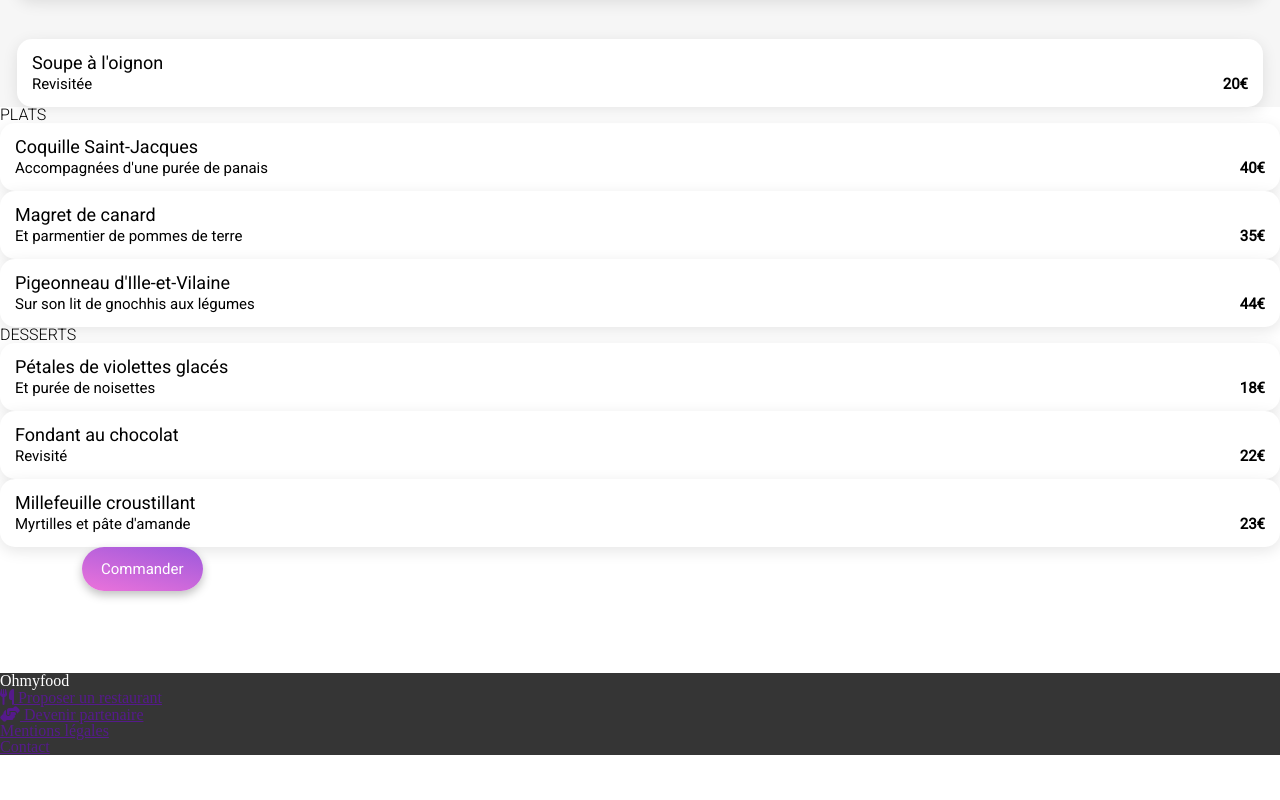
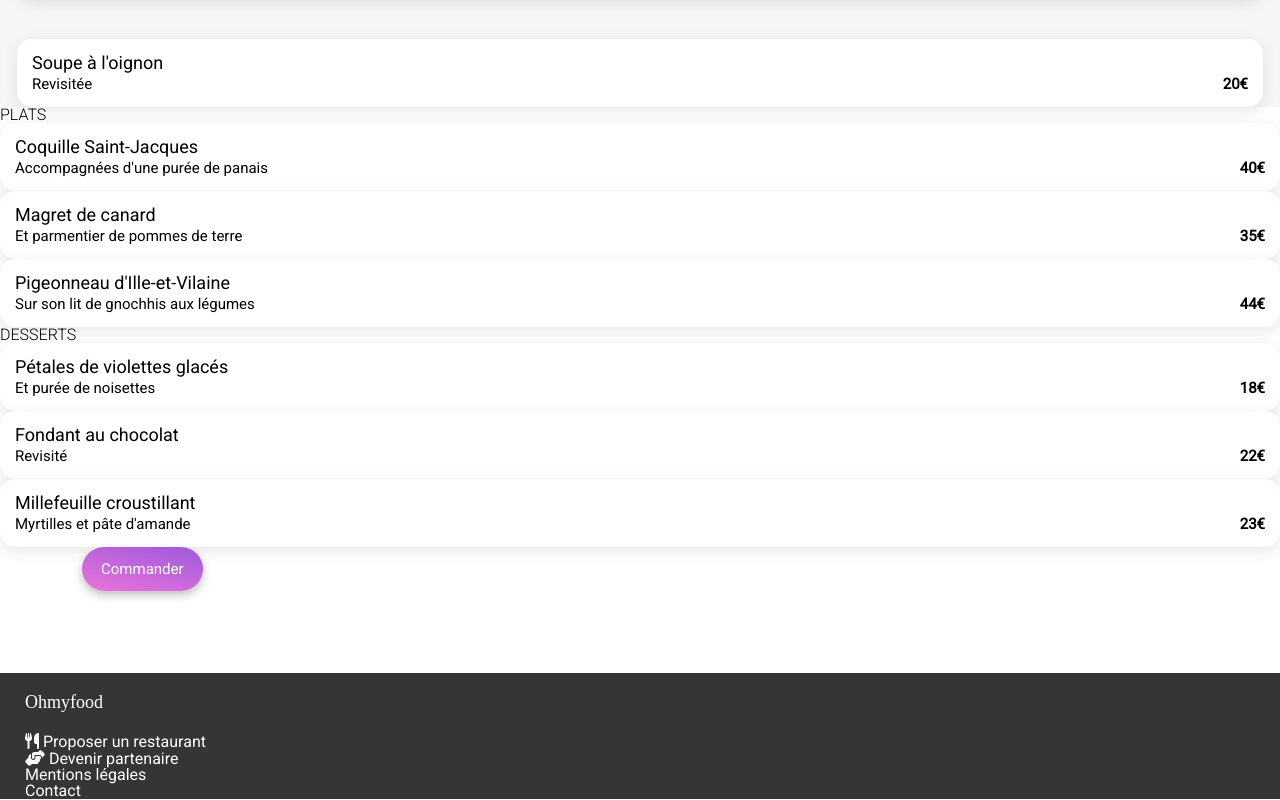
Before and after one commit to PasseratCharlene/Ohmyfood, a website: page pages/a-la-francaise.html in a window 1280 px wide. Shown: the part 1298-2098 px from the top of the page. Before the commit the page ends 2053 px from the top, so only its background shows below. Drawn offline with Linux system fonts and the light colour scheme; files whose address does not match are found by name; a web font is replaced by a local one.

Commit message:
restructuration Sass

```diff
--- a/pages/a-la-francaise.html
+++ b/pages/a-la-francaise.html
@@ -107,19 +107,19 @@
     <!-- Footer -->
     <footer>
         <div class="box-liste">
-            <div class="logo">
+            <div class="box-liste__logo">
                 <h2>Ohmyfood</h2>
             </div>
-            <div class="liste">
+            <div class="box-liste__liste">
                 <a href=""><i class="fas fa-utensils"></i> Proposer un restaurant</a>
             </div>
-            <div class="liste">
+            <div class="box-liste__liste">
                 <a href=""><i class="fas fa-hands-helping"></i> Devenir partenaire</a>
             </div>
-            <div class="liste">
+            <div class="box-liste__liste">
                 <a href="">Mentions légales</a>
             </div>
-            <div class="liste">
+            <div class="box-liste__liste">
                 <a href="">Contact</a>
             </div>
         </div>
```
Also changed, not shown: pages/la-note-enchantee.html (+5 -5 lines), pages/la_palette_du_gout.html (+5 -5 lines), pages/le-delice-des-sens.html (+5 -5 lines), css/la_palette_du_gout.css (line endings or trailing spaces).
